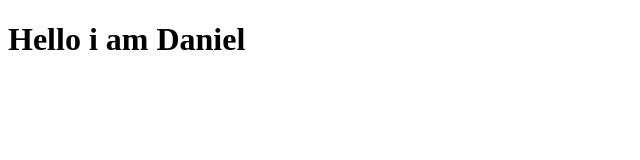
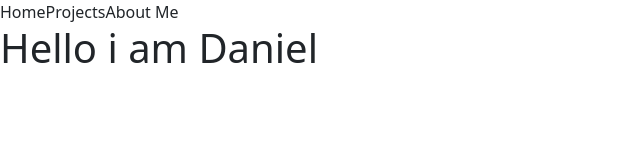
Before and after one commit to danielpanguin/danielpanguin.github.io, a plain HTML site: page index.html in a window 1280 px wide. Shown: the whole page, without its empty margins (0-640 px from the left). Drawn offline with nearby package versions, Linux system fonts and the light colour scheme.

Commit message:
added nav bar

```diff
--- a/index.html
+++ b/index.html
@@ -2,10 +2,20 @@
 <html lang="en">
 <head>
     <meta charset="UTF-8">
-    <meta name="viewport" content="width=device-width, initial-scale=1.0">
+    <meta name="viewport" content="width=device-width, initial-scale=1">
     <title>My Portfolio</title>
+    <link href="https://cdn.jsdelivr.net/npm/bootstrap@5.3.3/dist/css/bootstrap.min.css" rel="stylesheet" integrity="sha384-QWTKZyjpPEjISv5WaRU9OFeRpok6YctnYmDr5pNlyT2bRjXh0JMhjY6hW+ALEwIH" crossorigin="anonymous">
 </head>
 <body>
+<ul class="nav">
+    <li class="nav-item">Home</li>
+    <li class="nav-item">Projects</li>
+    <li class="nav-item">About Me</li>
+</ul>
 <h1>Hello i am Daniel</h1>
+
+
+<script src="https://cdn.jsdelivr.net/npm/@popperjs/core@2.11.8/dist/umd/popper.min.js" integrity="sha384-I7E8VVD/ismYTF4hNIPjVp/Zjvgyol6VFvRkX/vR+Vc4jQkC+hVqc2pM8ODewa9r" crossorigin="anonymous"></script>
+<script src="https://cdn.jsdelivr.net/npm/bootstrap@5.3.3/dist/js/bootstrap.min.js" integrity="sha384-0pUGZvbkm6XF6gxjEnlmuGrJXVbNuzT9qBBavbLwCsOGabYfZo0T0to5eqruptLy" crossorigin="anonymous"></script>
 </body>
 </html>
```
